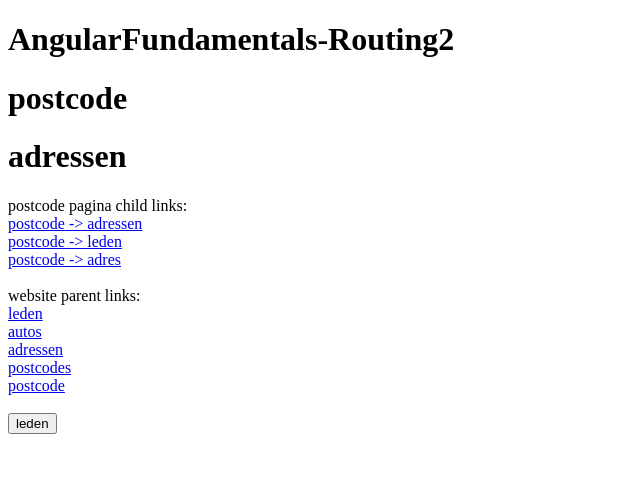
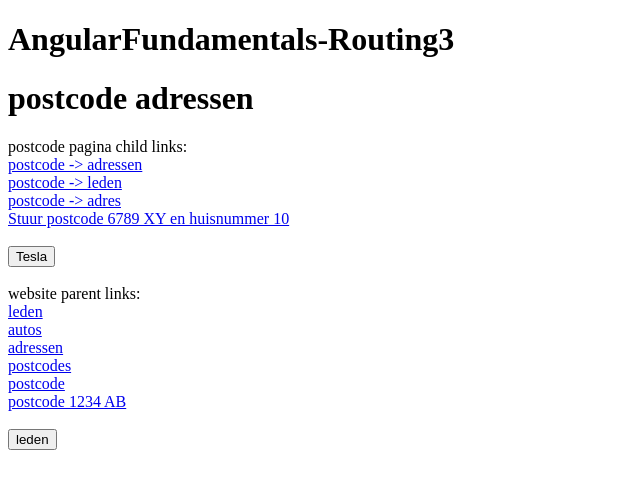
Before and after one commit to oraculo-nl/AngularFundamentals-Routing4, an Angular app: page /postcode/adressen in a window 1280 px wide. Shown: the top 488 px of the page, without its empty margins (0-640 px from the left). Built offline with nearby package versions, Linux system fonts and the light colour scheme.

Commit message:
first commit

```diff
--- a/src/app/app-routing.module.ts
+++ b/src/app/app-routing.module.ts
@@ -19,6 +19,7 @@ const routes: Routes = [
   // onderstaande configuratie rendert de AdressenComponent naar de <router-outlet>
   // van de app (Geen parent-child relatie)
   { path: "postcode/adres", component: AdressenComponent },
+  { path: "postcode/:id", component: PostcodeComponent },
   {
     path: "postcode", component: PostcodeComponent,
     // onderstaande configuratie rendert de componenten naar de <router-outlet>
--- a/src/app/app.component.html
+++ b/src/app/app.component.html
@@ -6,5 +6,6 @@ website parent links:<br>
 <a [routerLink]="['/adressen']">adressen</a><br>
 <a [routerLink]="['/postcodes']">postcodes</a><br>
 <a [routerLink]="['/postcode']">postcode</a><br>
+<a [routerLink]="['/postcode/1234AB']">postcode 1234 AB</a><br>
 <br>
 <button (click)="onButtonClick()">leden</button>
--- a/src/app/app.component.ts
+++ b/src/app/app.component.ts
@@ -7,7 +7,7 @@ import { Router } from '@angular/router';
   styleUrls: ['./app.component.css']
 })
 export class AppComponent {
-  title = 'AngularFundamentals-Routing2';
+  title:string = 'AngularFundamentals-Routing3';
 
   constructor(private _router:Router) { }
 
--- a/src/app/leden/leden.component.html
+++ b/src/app/leden/leden.component.html
@@ -1 +1,2 @@
 <h1>leden</h1>
+<h1>{{naam}}</h1>
--- a/src/app/leden/leden.component.ts
+++ b/src/app/leden/leden.component.ts
@@ -1,4 +1,5 @@
 import { Component, OnInit } from '@angular/core';
+import { ActivatedRoute } from '@angular/router';
 
 @Component({
   selector: 'app-leden',
@@ -7,9 +8,14 @@ import { Component, OnInit } from '@angular/core';
 })
 export class LedenComponent implements OnInit {
 
-  constructor() { }
+  naam: string = "";
+
+  constructor(private _activatedRoute: ActivatedRoute) { }
 
   ngOnInit(): void {
+    this._activatedRoute.queryParams.subscribe(
+      (data: any) => { this.naam = data.naam }
+    );
   }
 
 }
--- a/src/app/postcode/postcode.component.html
+++ b/src/app/postcode/postcode.component.html
@@ -1,6 +1,9 @@
-<h1>postcode</h1>
+<h1>postcode {{pathVariable}}</h1>
+<h1>{{postcode}} {{huisnummer}}</h1>
 <router-outlet></router-outlet>
 postcode pagina child links:<br>
 <a [routerLink]="['/postcode/adressen']">postcode -> adressen</a><br>
 <a [routerLink]="['/postcode/leden']">postcode -> leden</a><br>
-<a [routerLink]="['/postcode/adres']">postcode -> adres</a><br><br>
+<a [routerLink]="['/postcode/adres']">postcode -> adres</a><br>
+<a [routerLink]="['/postcode']" [queryParams]="{ postcode: '6789 XY', huisnummer: '10' }"> Stuur postcode 6789 XY en huisnummer 10</a><br><br>
+<button (click)="onButtonClick()">Tesla</button><br><br>
--- a/src/app/postcode/postcode.component.ts
+++ b/src/app/postcode/postcode.component.ts
@@ -1,4 +1,5 @@
 import { Component, OnInit } from '@angular/core';
+import { ActivatedRoute, Router } from '@angular/router';
 
 @Component({
   selector: 'app-postcode',
@@ -7,9 +8,31 @@ import { Component, OnInit } from '@angular/core';
 })
 export class PostcodeComponent implements OnInit {
 
-  constructor() { }
+  constructor(private _activatedRoute: ActivatedRoute, private _router: Router) { }
+
+  pathVariable: string = "";
+
+  postcode: string = "";
+  huisnummer: number = 0;
 
   ngOnInit(): void {
+    this._activatedRoute.params.subscribe(
+      (data: any) => { this.pathVariable = data.id }
+    );
+    this._activatedRoute.queryParams.subscribe(
+      (data: any) => { this.getData(data) }
+    );
   }
 
+  getData(data: any): void {
+    this.postcode = data.postcode;
+    this.huisnummer = data.huisnummer;
+  }
+
+  onButtonClick(): void {
+    this._router.navigate(['leden'], { queryParams: { naam: "Musk" } });
+  }
+
+
+
 }
```
